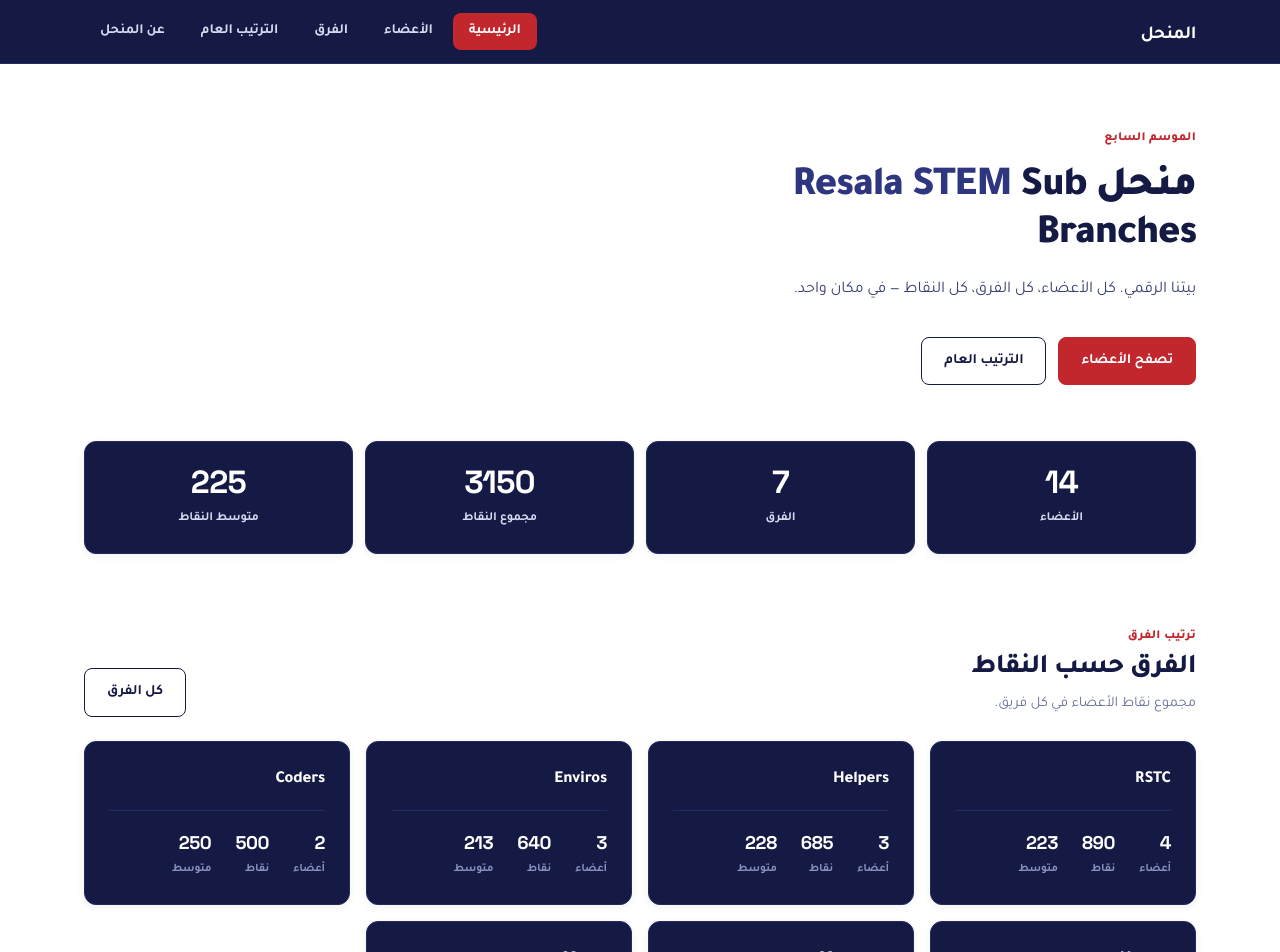
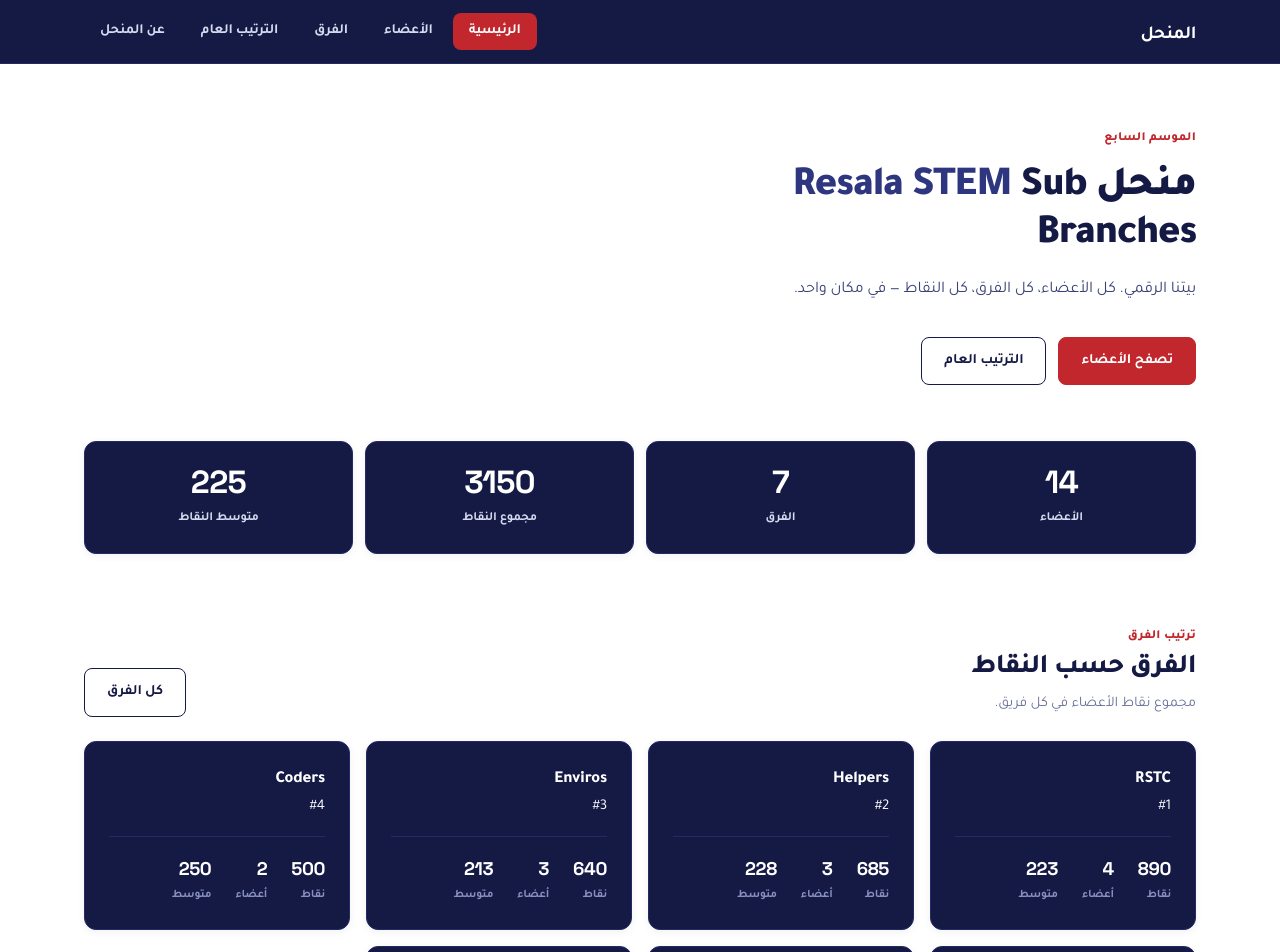
Before and after one commit to hazimshendy-stack/sbapiaryy, a React (Vite) app: page / in a window 1280 px wide. Shown: the top 952 px of the page. Built offline with nearby package versions, Linux system fonts and the light colour scheme.

Commit message:
Update TeamCard.tsx

```diff
--- a/src/components/team/TeamCard.tsx
+++ b/src/components/team/TeamCard.tsx
@@ -4,16 +4,19 @@ import type { TeamRank } from '@/lib/derive';
 export function TeamCard({ row }: { row: TeamRank }) {
   return (
     <Link to={'/teams/' + row.team.id} className="card">
-      <div className="card__title">{row.team.name}</div>
+      <div className="team-card__header">
+        <div className="card__title">{row.team.name}</div>
+        <div className="team-card__rank">#{row.rank}</div>
+      </div>
 
       <div className="team-card__stats">
         <div>
+          <div className="team-card__stat-value">{row.totalPoints}</div>
+          <div className="team-card__stat-label">نقاط</div>
+        </div>
+        <div>
           <div className="team-card__stat-value">{row.memberCount}</div>
           <div className="team-card__stat-label">أعضاء</div>
-        </div>
-        <div>
-          <div className="team-card__stat-value">{row.totalPoints}</div>
-          <div className="team-card__stat-label">نقاط</div>
         </div>
         <div>
           <div className="team-card__stat-value">{row.avgPoints}</div>
```
